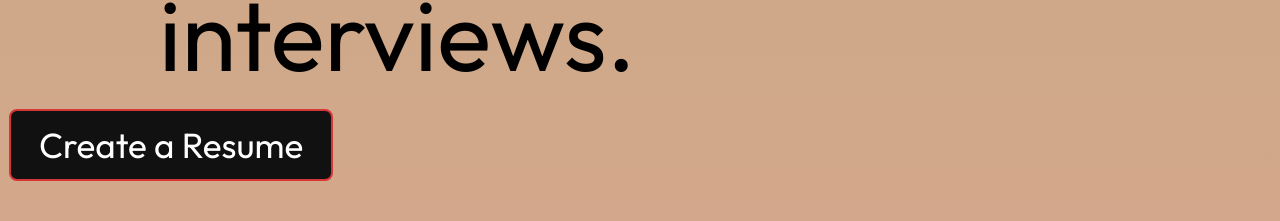
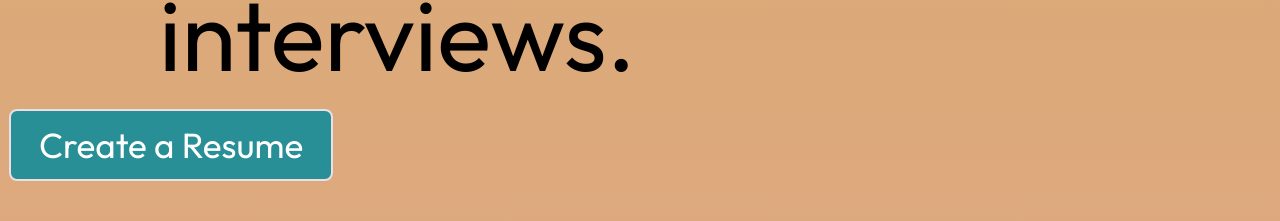
Before and after one commit to M-Aditya-11/resume_generator_app, a React (Vite) app in the folder frontend/: page / in a window 1280 px wide. Shown: the part 731-952 px from the top of the page. Built offline with nearby package versions, Linux system fonts and the light colour scheme.

Commit message:
Fix background gradient and button styles in Header component

```diff
--- a/frontend/src/components/Header/Header.css
+++ b/frontend/src/components/Header/Header.css
@@ -1,6 +1,6 @@
 .header{
     padding: 0 28px 20px 9px;
-    background :linear-gradient(to top, #e5a392, #c3ab85);
+    background :linear-gradient(to top, #e5a392, #d6ad6c);
 }
 .hero-top-left-heading{
     margin-left: 150px;
@@ -41,8 +41,8 @@
   padding: 12px 28px;
   font-size: 35px;
   color: #fff;
-  background: #111;
-  border: 2px solid #d63636;
+  background: #298f96;
+  border: 2px solid #e8dfe7;
   border-radius: 8px;
   cursor: pointer;
 }
```
